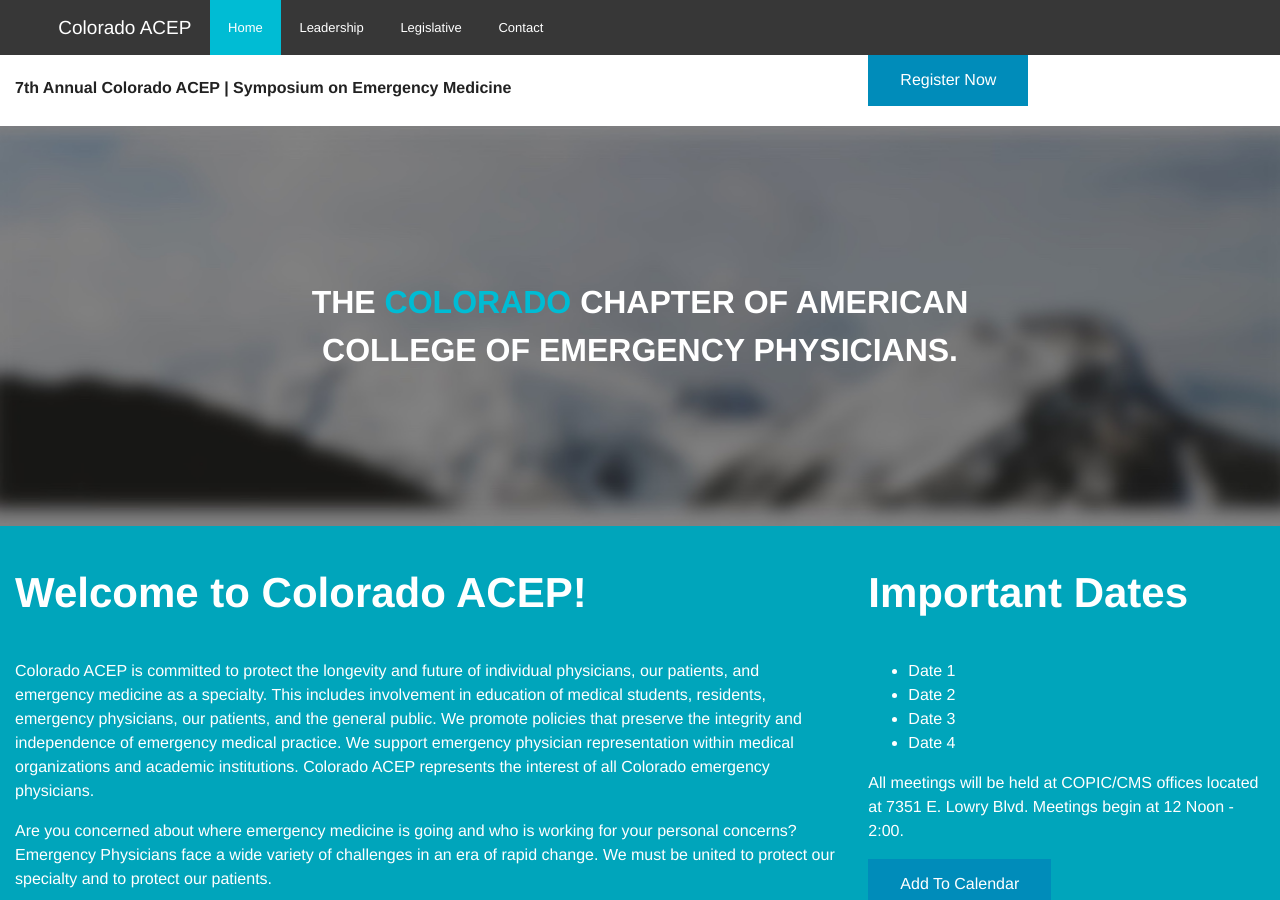
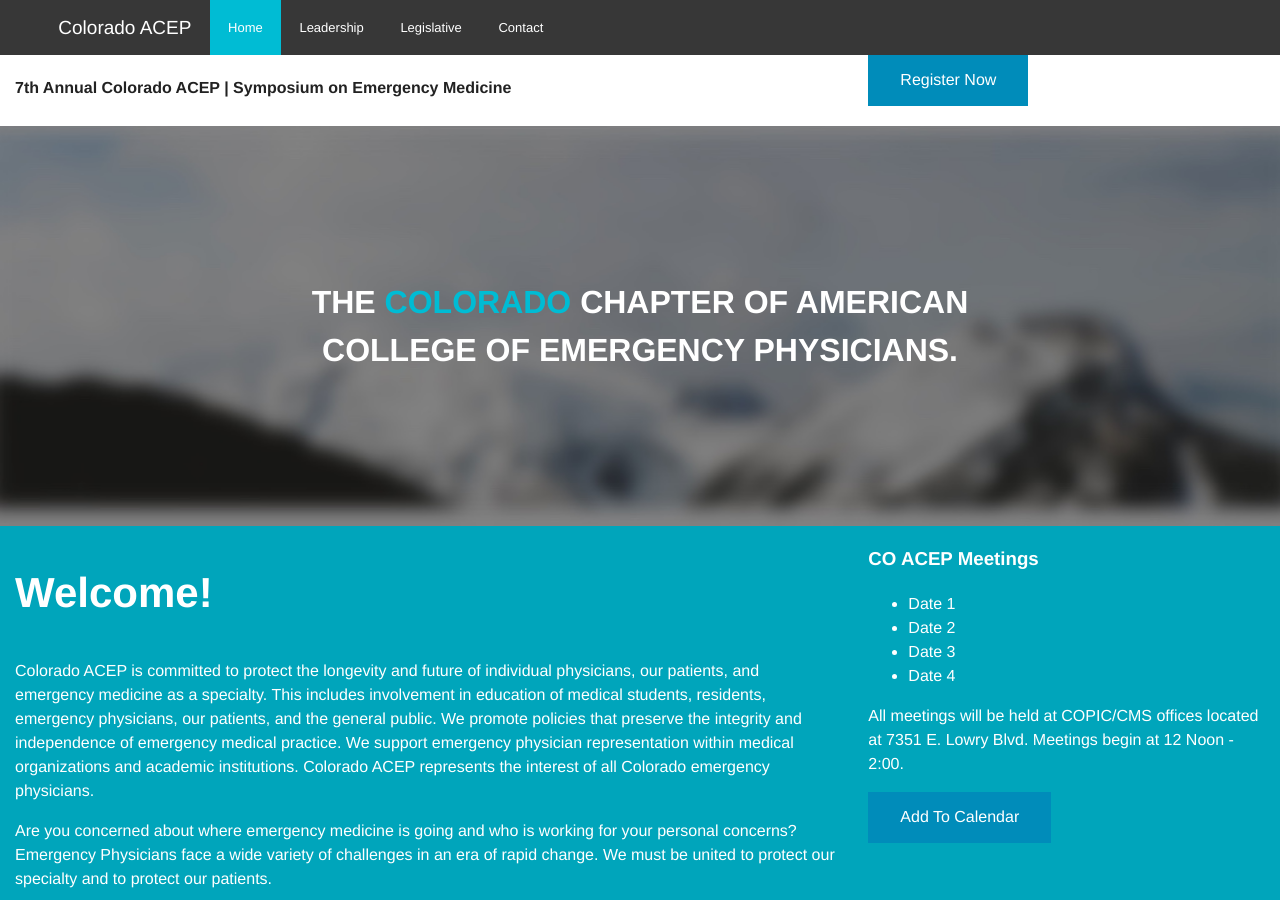
Before and after one commit to pebutler3/coacep, a Jekyll site: the page built from index.html, in a window 1280 px wide and 900 px high. Built offline with Jekyll 4.4.1, drawn with Linux system fonts in a browser that asks for light colours.

Commit message:
tweaked copy to reflect final site

```diff
--- a/index.html
+++ b/index.html
@@ -4,12 +4,12 @@
 
 <article class="home">
   <section class="welcome">
-    <h2>Welcome to Colorado ACEP!</h2>
+    <h2>Welcome!</h2>
     <p>Colorado ACEP is committed to protect the longevity and future of individual physicians, our patients, and emergency medicine as a specialty. This includes involvement in education of medical students, residents, emergency physicians, our patients, and the general public. We promote policies that preserve the integrity and independence of emergency medical practice. We support emergency physician representation within medical organizations and academic institutions. Colorado ACEP represents the interest of all Colorado emergency physicians.</p>
     <p>Are you concerned about where emergency medicine is going and who is working for your personal concerns? Emergency Physicians face a wide variety of challenges in an era of rapid change. We must be united to protect our specialty and to protect our patients.</p>
   </section>
   <section class="dates">
-    <h2>Important Dates</h2>
+    <h3>CO ACEP Meetings</h3>
     <ul>
      <li>Date 1</li>
      <li>Date 2</li>
```
